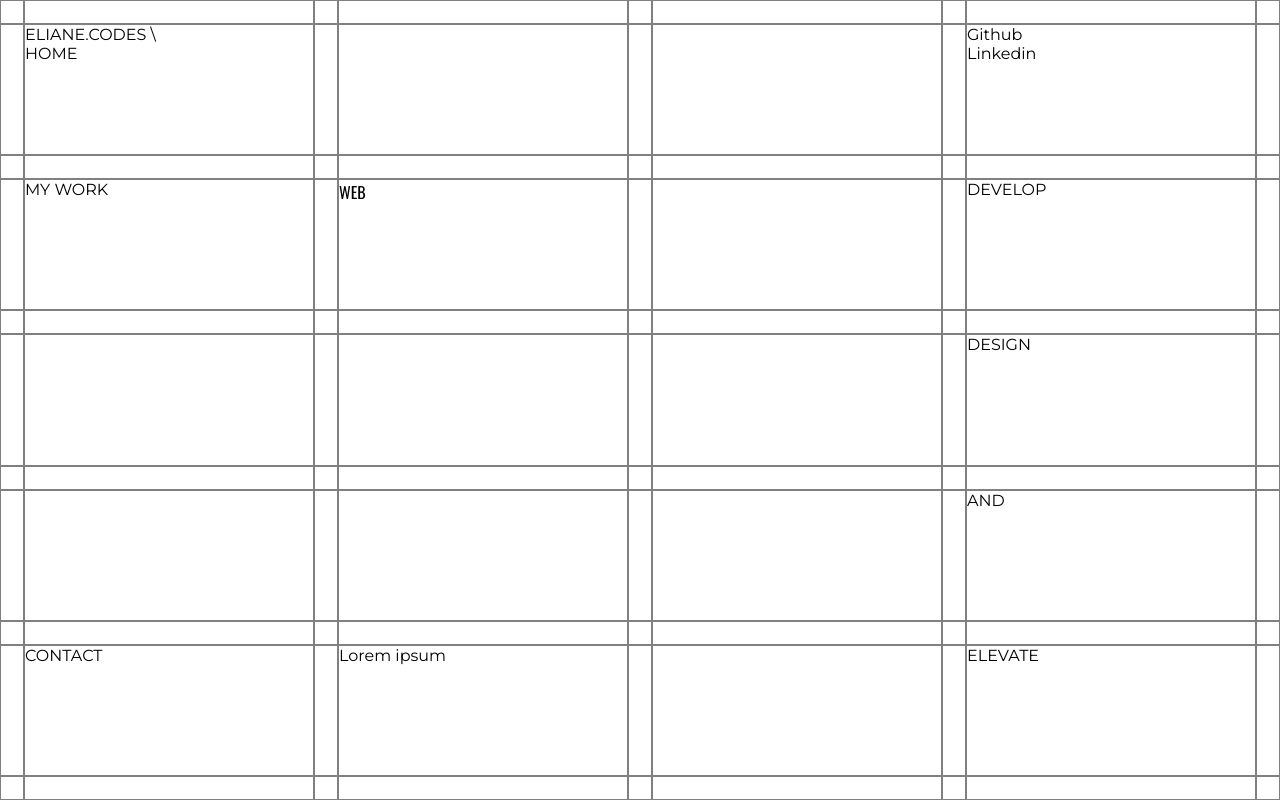
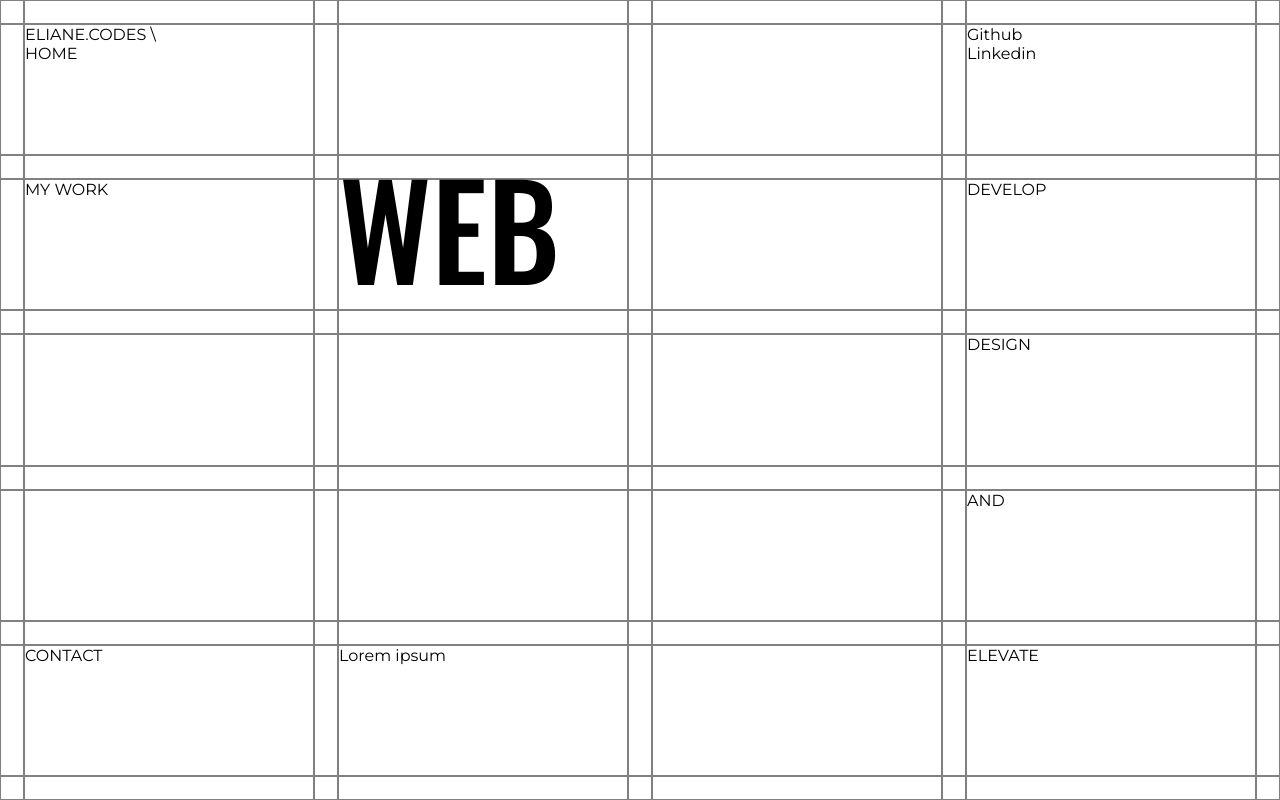
Before and after one commit to ElianeV/eliane.codes, a Next.js app: page / in a window 1280 px wide. Built offline with nearby package versions, Linux system fonts and the light colour scheme.

Commit message:
Tagline correct dimmensions to fit in grid

```diff
--- a/src/app/page.js
+++ b/src/app/page.js
@@ -53,7 +53,9 @@ export default function Home() {
       <div className={styles.border}></div>
       <div className={styles.border}>MY WORK</div>
       <div className={styles.border}></div>
-      <div className={`${styles.border} ${oswald.className}`}>WEB</div>
+      <div className={`${styles.border} ${styles.tagline} ${oswald.className}`}>
+        WEB
+      </div>
       <div className={styles.border}></div>
       <div className={styles.border}></div>
       <div className={styles.border}></div>
--- a/src/app/page.module.css
+++ b/src/app/page.module.css
@@ -17,6 +17,11 @@
   .delay2 {
     animation-delay: 4s;
   }
+  .tagline {
+    font-size: 130px;
+    line-height: 94px;
+    font-weight: 500;
+  }
 }
 
 @keyframes appear {
```
